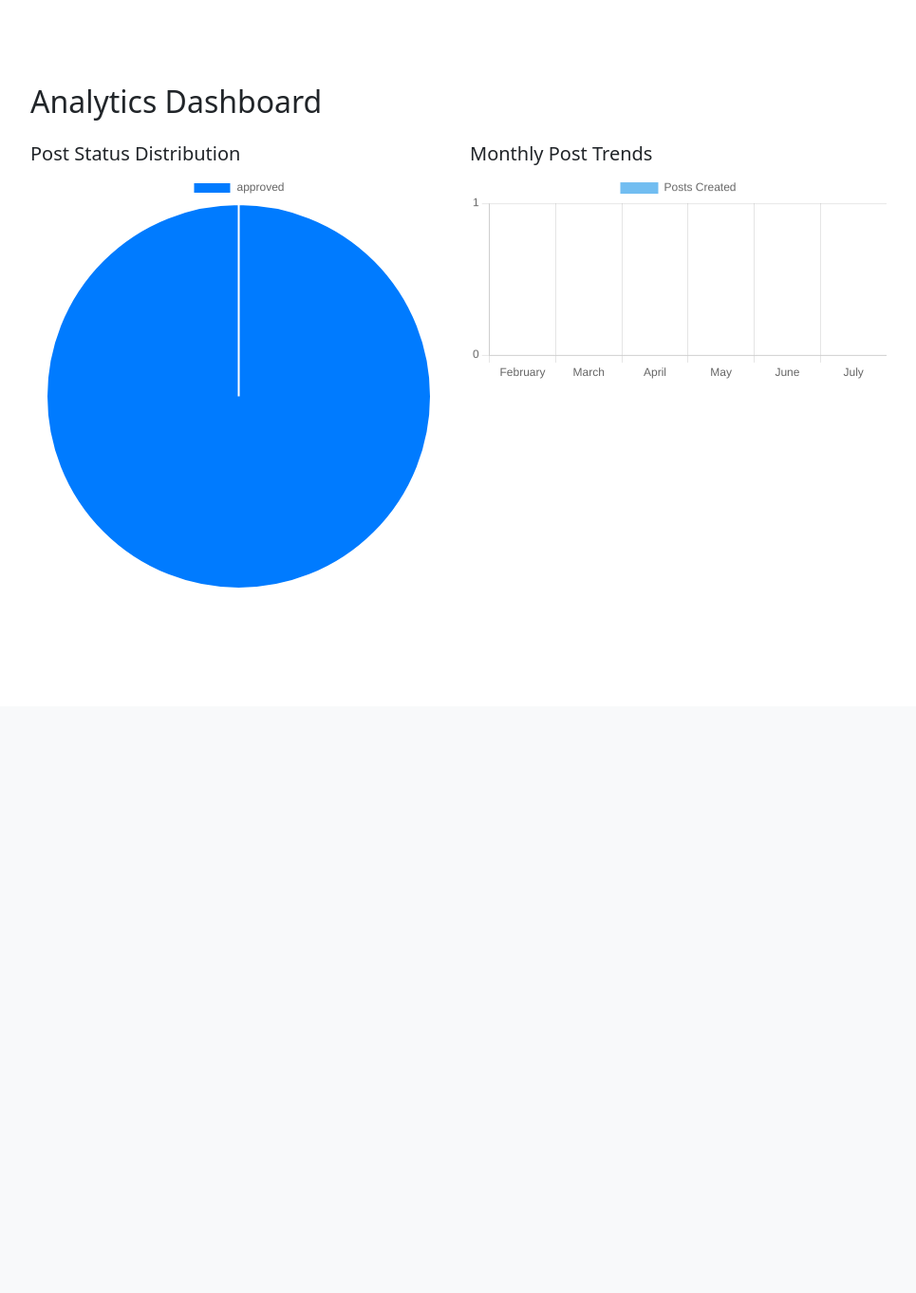
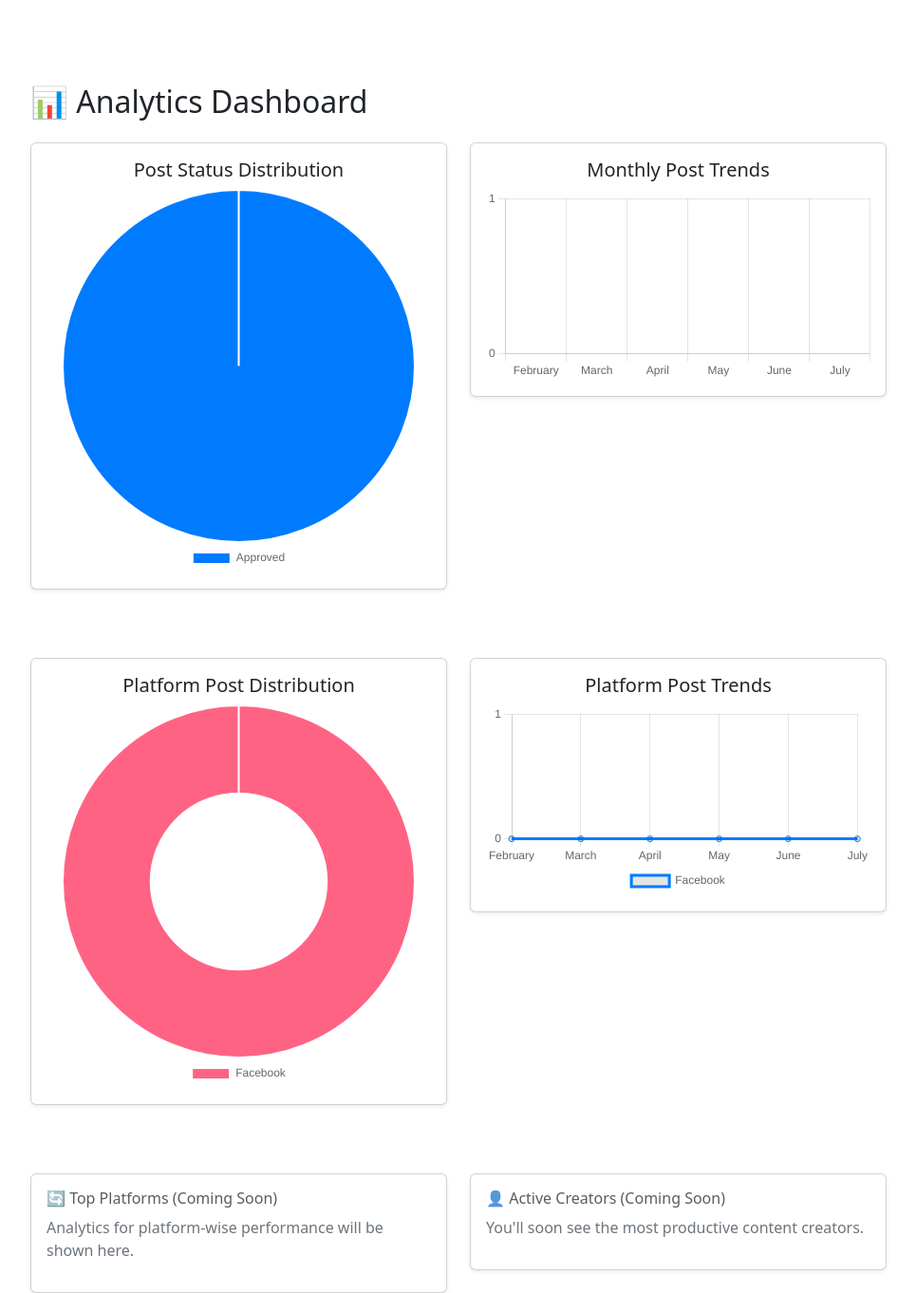
Before and after one commit to Mathewsq369/DIGIMANAGER, a Django app: page /analytics/ in a window 1280 px wide. Shown: the part 56-1418 px from the top of the page at 95% size, without its empty margins (157-1122 px from the left). Before the commit the page ends 675 px from the top, so only its background shows below. Run offline with Django 5.2, Linux system fonts and the light colour scheme; a user stored in the database is signed in; tables that the repository leaves empty hold one stand-in row (values such as "Sample post"); parts of the project's set-up code (start-up, migrations or seed data) failed here and were passed over; some libraries are stand-ins or nearby versions.

Commit message:
Analytics

```diff
--- a/DIGIMANAGER/scheduler/views.py
+++ b/DIGIMANAGER/scheduler/views.py
@@ -39,6 +39,7 @@ from .scheduling import schedule_post
 from .utils.utils import cleanup_temp_images
 from django.core.mail import send_mail
 
+from collections import defaultdict
 
 
 #######################
@@ -324,6 +325,7 @@ def schedulePost(request, post_id):
             updated = form.save()
             if updated.status == 'scheduled':
                 schedule_post(updated)  # uses Celery or custom scheduling
+
             messages.success(request, "Post scheduled!")
             return redirect('creatorDashboard')
     else:
@@ -474,27 +476,69 @@ def analyticsDashboard(request):
     if request.user.role not in ['admin', 'manager']:
         return redirect('unauthorized')
 
+    # --- 1. Status Distribution ---
     status_counts = Post.objects.values('status').annotate(count=Count('status'))
-    status_data = {item['status']: item['count'] for item in status_counts}
+    status_data = {item['status'].capitalize(): item['count'] for item in status_counts}
 
+    # --- 2. Monthly Post Trends (Last 6 months) ---
     months = []
     post_counts = []
+    now = timezone.now()
 
     for i in range(5, -1, -1):
-        dt = timezone.now() - timedelta(days=30 * i)
-        month_name = calendar.month_name[dt.month]
+        target_date = now - timedelta(days=30 * i)
+        month_name = calendar.month_name[target_date.month]
+        year = target_date.year
+        month = target_date.month
+
         count = Post.objects.filter(
-            created_at__month=dt.month,
-            created_at__year=dt.year
+            created_at__year=year,
+            created_at__month=month
         ).count()
+
         months.append(month_name)
         post_counts.append(count)
 
+    # --- 3. Platform Distribution ---
+    platform_counts_raw = Post.objects.values('platform__name').annotate(count=Count('id'))
+    platform_labels = []
+    platform_counts = []
+
+    for item in platform_counts_raw:
+        platform_labels.append(item['platform__name'].title())
+        platform_counts.append(item['count'])
+
+    # --- 4. Platform Post Trends (Line Chart, over past 6 months) ---
+    platform_trend_labels = months.copy()  # Use same month labels for all platforms
+    platform_trend_data = defaultdict(list)
+    platforms = Platform.objects.all().values_list('name', flat=True).distinct()
+
+    for platform in platforms:
+        for i in range(5, -1, -1):
+            target_date = now - timedelta(days=30 * i)
+            count = Post.objects.filter(
+                platform__name=platform,
+                created_at__year=target_date.year,
+                created_at__month=target_date.month
+            ).count()
+            platform_trend_data[platform.title()].append(count)
+
     return render(request, 'dashboards/analytics.html', {
+        # Status Chart
         'status_labels': list(status_data.keys()),
         'status_values': list(status_data.values()),
+
+        # Monthly Chart
         'month_labels': months,
-        'month_data': post_counts
+        'month_data': post_counts,
+
+        # Platform Distribution Chart
+        'platform_labels': platform_labels,
+        'platform_counts': platform_counts,
+
+        # Platform Trends (Line)
+        'platform_trend_labels': platform_trend_labels,
+        'platform_trend_data': dict(platform_trend_data),  # Convert defaultdict to regular dict
     })
 
 
@@ -504,6 +548,3 @@ def analyticsDashboard(request):
 #################
 def send_notification(user, subject, message):
     send_mail(subject, message, settings.DEFAULT_FROM_EMAIL, [user.email])
-
-# In Celery task `publish_scheduled_post`:
-send_notification(post.user, 'Post Published', f'Your post "{post.content[:50]}" has just been published.')
--- a/DIGIMANAGER/templates/dashboards/analytics.html
+++ b/DIGIMANAGER/templates/dashboards/analytics.html
@@ -1,40 +1,91 @@
 {% extends 'base.html' %}
 {% block title %}Analytics Dashboard{% endblock %}
+
 {% block content %}
 <div class="container mt-5">
-  <h2 class="mb-4">Analytics Dashboard</h2>
+  <h2 class="mb-4">📊 Analytics Dashboard</h2>
 
-  <div class="row">
+  <!-- Main Charts -->
+  <div class="row mb-5">
     <div class="col-md-6">
-      <h5>Post Status Distribution</h5>
-      <canvas id="statusChart"></canvas>
+      <div class="card shadow-sm p-3 mb-4 bg-white rounded">
+        <h5 class="card-title text-center">Post Status Distribution</h5>
+        <canvas id="statusChart"></canvas>
+      </div>
     </div>
     <div class="col-md-6">
-      <h5>Monthly Post Trends</h5>
-      <canvas id="monthlyChart"></canvas>
+      <div class="card shadow-sm p-3 mb-4 bg-white rounded">
+        <h5 class="card-title text-center">Monthly Post Trends</h5>
+        <canvas id="monthlyChart"></canvas>
+      </div>
     </div>
   </div>
 
-  <!-- Hidden JSON-safe data -->
+  <!-- Platform-Specific Charts -->
+  <div class="row mb-5">
+    <div class="col-md-6">
+      <div class="card shadow-sm p-3 mb-4 bg-white rounded">
+        <h5 class="card-title text-center">Platform Post Distribution</h5>
+        <canvas id="platformChart"></canvas>
+      </div>
+    </div>
+    <div class="col-md-6">
+      <div class="card shadow-sm p-3 mb-4 bg-white rounded">
+        <h5 class="card-title text-center">Platform Post Trends</h5>
+        <canvas id="platformTrendsChart"></canvas>
+      </div>
+    </div>
+  </div>
+
+  <!-- Future Placeholder Cards -->
+  <div class="row">
+    <div class="col-md-6">
+      <div class="card p-3 shadow-sm">
+        <h6 class="text-muted">🔄 Top Platforms (Coming Soon)</h6>
+        <p class="text-secondary">Analytics for platform-wise performance will be shown here.</p>
+      </div>
+    </div>
+    <div class="col-md-6">
+      <div class="card p-3 shadow-sm">
+        <h6 class="text-muted">👤 Active Creators (Coming Soon)</h6>
+        <p class="text-secondary">You'll soon see the most productive content creators.</p>
+      </div>
+    </div>
+  </div>
+
+  <!-- Hidden JSON-safe data for Chart.js -->
   {{ status_labels|json_script:"status-labels" }}
   {{ status_values|json_script:"status-values" }}
+
   {{ month_labels|json_script:"month-labels" }}
   {{ month_data|json_script:"month-data" }}
+
+  {{ platform_labels|json_script:"platform-labels" }}
+  {{ platform_counts|json_script:"platform-counts" }}
+
+  {{ platform_trend_labels|json_script:"platform-trend-labels" }}
+  {{ platform_trend_data|json_script:"platform-trend-data" }}
 </div>
 {% endblock %}
 
 {% block extra_scripts %}
 <script src="https://cdn.jsdelivr.net/npm/chart.js"></script>
 <script>
+  // Parse injected data
   const statusLabels = JSON.parse(document.getElementById('status-labels').textContent);
   const statusValues = JSON.parse(document.getElementById('status-values').textContent);
+
   const monthLabels = JSON.parse(document.getElementById('month-labels').textContent);
   const monthData = JSON.parse(document.getElementById('month-data').textContent);
 
-  const statusCtx = document.getElementById('statusChart').getContext('2d');
-  const monthlyCtx = document.getElementById('monthlyChart').getContext('2d');
+  const platformLabels = JSON.parse(document.getElementById('platform-labels').textContent);
+  const platformCounts = JSON.parse(document.getElementById('platform-counts').textContent);
 
-  new Chart(statusCtx, {
+  const platformTrendLabels = JSON.parse(document.getElementById('platform-trend-labels').textContent);
+  const platformTrendData = JSON.parse(document.getElementById('platform-trend-data').textContent); // Dict: {platform: [count1, count2...]}
+
+  // Status Chart (Pie)
+  new Chart(document.getElementById('statusChart'), {
     type: 'pie',
     data: {
       labels: statusLabels,
@@ -42,28 +93,88 @@
         label: 'Post Statuses',
         data: statusValues,
         backgroundColor: ['#007bff', '#ffc107', '#28a745', '#dc3545'],
+        borderColor: '#fff',
+        borderWidth: 2,
       }]
     },
     options: {
       responsive: true,
       plugins: {
-        legend: { position: 'top' }
+        legend: { position: 'bottom' }
       }
     }
   });
 
-  new Chart(monthlyCtx, {
+  // Monthly Chart (Bar)
+  new Chart(document.getElementById('monthlyChart'), {
     type: 'bar',
     data: {
       labels: monthLabels,
       datasets: [{
         label: 'Posts Created',
         data: monthData,
-        backgroundColor: 'rgba(54, 162, 235, 0.7)'
+        backgroundColor: 'rgba(54, 162, 235, 0.6)',
+        borderRadius: 5
       }]
     },
     options: {
       responsive: true,
+      scales: {
+        y: {
+          beginAtZero: true,
+          ticks: {
+            precision: 0,
+            stepSize: 1
+          }
+        }
+      },
+      plugins: {
+        legend: { display: false }
+      }
+    }
+  });
+
+  // Platform Distribution (Pie)
+  new Chart(document.getElementById('platformChart'), {
+    type: 'doughnut',
+    data: {
+      labels: platformLabels,
+      datasets: [{
+        label: 'Posts per Platform',
+        data: platformCounts,
+        backgroundColor: ['#FF6384', '#36A2EB', '#FFCE56', '#20c997'],
+        borderColor: '#fff',
+        borderWidth: 2,
+      }]
+    },
+    options: {
+      responsive: true,
+      plugins: {
+        legend: { position: 'bottom' }
+      }
+    }
+  });
+
+  // Platform Trends (Line Chart with multiple lines)
+  const platformDatasets = Object.entries(platformTrendData).map(([platform, counts], index) => ({
+    label: platform,
+    data: counts,
+    fill: false,
+    borderColor: ['#007bff', '#ffc107', '#28a745', '#dc3545'][index % 4],
+    tension: 0.3
+  }));
+
+  new Chart(document.getElementById('platformTrendsChart'), {
+    type: 'line',
+    data: {
+      labels: platformTrendLabels,
+      datasets: platformDatasets
+    },
+    options: {
+      responsive: true,
+      plugins: {
+        legend: { position: 'bottom' }
+      },
       scales: {
         y: {
           beginAtZero: true,
```
Also changed, not shown: DIGIMANAGER/DIGIMANAGER/settings.py (+6 -1 lines), 1 other file.
